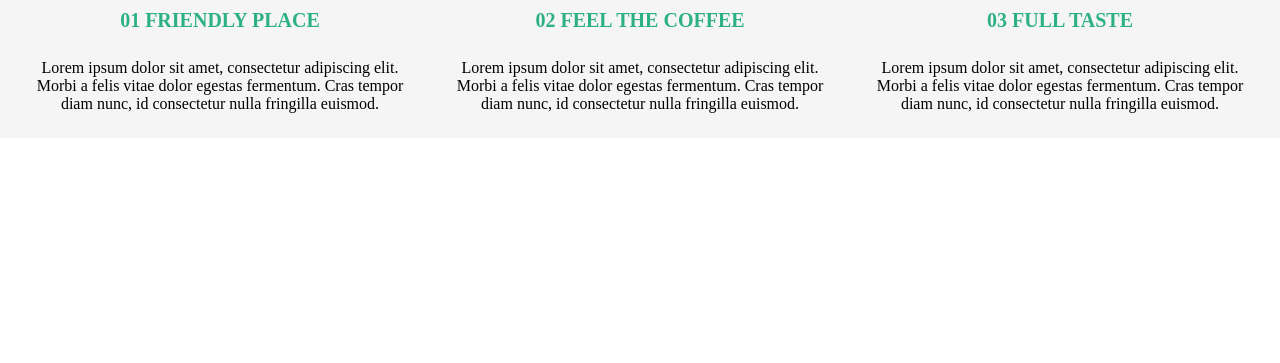
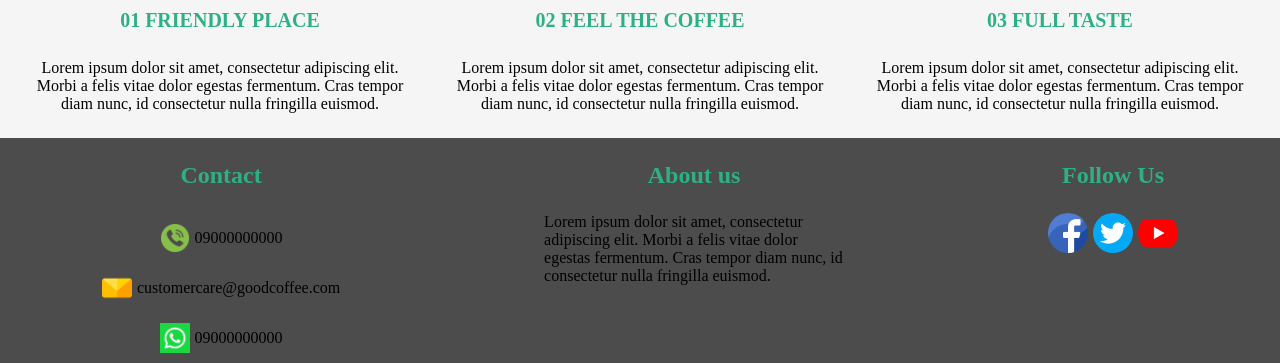
Before and after one commit to KenImade/restaurant-page, a website built with webpack: page dist/index.html in a window 1280 px wide. Shown: the part 1376-1739 px from the top of the page. Before the commit the page ends 1514 px from the top, so only its background shows below. Built offline with nearby package versions, Linux system fonts and the light colour scheme.

Commit message:
created footer section

```diff
--- a/src/style.css
+++ b/src/style.css
@@ -116,7 +116,7 @@ header {
 
 .second-section .card-section {
     display: grid;
-    grid-template-columns: repeat(3, minmax(300px, 1fr));
+    grid-template-columns: repeat(3, minmax(300px, 0.8fr));
     gap: 30px;
 }
 
@@ -148,3 +148,62 @@ header {
     width: 300px;
     height: 300px;
 }
+
+footer {
+    display: flex;
+    flex-direction: row;
+    justify-content: space-around;
+
+    background-color: rgba(0, 0, 0, 0.7);
+}
+
+footer .about-div,
+footer .contact-links {
+    display: flex;
+    flex-direction: column;
+    align-items: center;
+}
+
+footer .contact-links .contact-div {
+    display: flex;
+    flex-direction: row;
+    align-items: center;
+    gap: 5px;
+}
+
+footer .contact-links .contact-div img {
+    width: 30px;
+    height: 30px;
+}
+
+footer .about-div {
+    width: 300px;
+}
+
+footer .about-div p {
+    margin: 0;
+}
+
+footer h3 {
+    color: #2EB086;
+    font-size: 24px;
+    font-weight: 600;
+}
+
+.follow-div {
+    display: flex;
+    flex-direction: column;
+    align-items: center;
+}
+
+.follow-div img {
+    width: 40px;
+    height: 40px;
+    border-radius: 50%;
+}
+
+.follow-div div  {
+    display: flex;
+    flex-direction: row;
+    gap: 5px;
+}
--- a/src/website.js
+++ b/src/website.js
@@ -2,6 +2,12 @@ import bgImg from './assets/bg-img.jpg';
 import cardImgOne from './assets/card-img-one.jpg';
 import cardImgTwo from './assets/card-img-two.jpg';
 import cardImgThree from './assets/card-img-three.jpg';
+import telImg from './assets/telephone-call.png';
+import mailImg from './assets/mail.png';
+import wpImg from './assets/whatsapp.png';
+import fbImg from './assets/facebook.png';
+import twitterImg from './assets/twitter.png';
+import youtubeImg from './assets/youtube.png';
 import './style.css';
 
 function createHeader() {
@@ -130,7 +136,79 @@ function createCard(title, i) {
 
 
 function createFooter() {
+    const footer = document.createElement("footer");
+    const footerLinks = document.createElement("div");
+    footerLinks.classList.add("footer-links");
 
+    const contactLinks = document.createElement("div");
+    const contactHeading = document.createElement("h3");
+    contactHeading.textContent = "Contact";
+    contactLinks.appendChild(contactHeading);
+    contactLinks.classList.add("contact-links");
+
+    const telDiv = document.createElement("div");
+    telDiv.classList.add("contact-div");
+    const phoneImg = document.createElement("img");
+    const telParagraph = document.createElement("p");
+    telParagraph.textContent = "09000000000";
+    phoneImg.src = telImg;
+    telDiv.appendChild(phoneImg);
+    telDiv.appendChild(telParagraph);
+
+    const emailDiv = document.createElement("div");
+    emailDiv.classList.add("contact-div");
+    const emailImg = document.createElement("img");
+    const emailParagraph = document.createElement("p");
+    emailParagraph.textContent = "customercare@goodcoffee.com";
+    emailImg.src = mailImg;
+    emailDiv.appendChild(emailImg);
+    emailDiv.appendChild(emailParagraph);
+
+    const whatsappDiv = document.createElement("div");
+    whatsappDiv.classList.add("contact-div");
+    const whatsappImg = document.createElement("img");
+    const whatsappParagraph = document.createElement("p");
+    whatsappParagraph.textContent = "09000000000";
+    whatsappImg.src = wpImg;
+    whatsappDiv.appendChild(whatsappImg);
+    whatsappDiv.appendChild(whatsappParagraph);
+
+
+    contactLinks.appendChild(telDiv);
+    contactLinks.appendChild(emailDiv);
+    contactLinks.appendChild(whatsappDiv);
+
+    const aboutUsLinks = document.createElement("div");
+    aboutUsLinks.classList.add("about-div");
+    const aboutUsHeading = document.createElement("h3");
+    const aboutUsText = document.createElement("p");
+    aboutUsHeading.textContent = "About us";
+    aboutUsText.textContent = "Lorem ipsum dolor sit amet, consectetur adipiscing elit. Morbi a felis vitae dolor egestas fermentum. Cras tempor diam nunc, id consectetur nulla fringilla euismod."
+    aboutUsLinks.appendChild(aboutUsHeading);
+    aboutUsLinks.appendChild(aboutUsText);
+
+    const followUsLinks = document.createElement("div");
+    followUsLinks.classList.add("follow-div");
+    const followUsHeading = document.createElement("h3");
+    followUsHeading.textContent = "Follow Us";
+    followUsLinks.appendChild(followUsHeading);
+    const followImgDiv = document.createElement("div");
+    const faceImg = document.createElement("img");
+    faceImg.src = fbImg;
+    followImgDiv.appendChild(faceImg);
+    const tweetImg = document.createElement("img");
+    tweetImg.src = twitterImg;
+    followImgDiv.appendChild(tweetImg);
+    const youTubeImg = document.createElement("img");
+    youTubeImg.src = youtubeImg;
+    followImgDiv.appendChild(youTubeImg);
+    followUsLinks.appendChild(followImgDiv);
+
+    footer.appendChild(contactLinks);
+    footer.appendChild(aboutUsLinks);
+    footer.appendChild(followUsLinks);
+
+    return footer;
 };
 
 function initializeWebsite() {
@@ -138,8 +216,7 @@ function initializeWebsite() {
 
     content.appendChild(createHeader());
     content.appendChild(createMain());
-    // content.appendChild(createFooter());
-
+    content.appendChild(createFooter());
 };
 
 export default initializeWebsite;
```
Also changed, not shown: dist/48b22b01b5786455945f.jpg (added), dist/795fce8e464693d7346d.png (added), dist/ed40749d8b40954c2085.jpg (added), dist/main.js, 2 other files.
